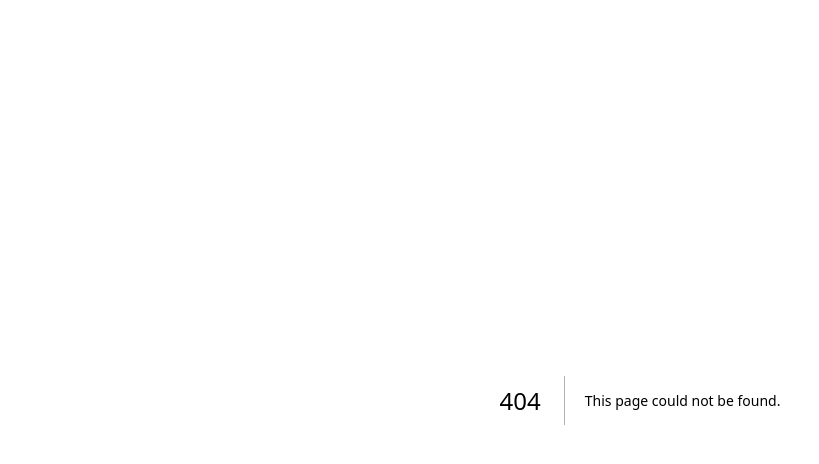
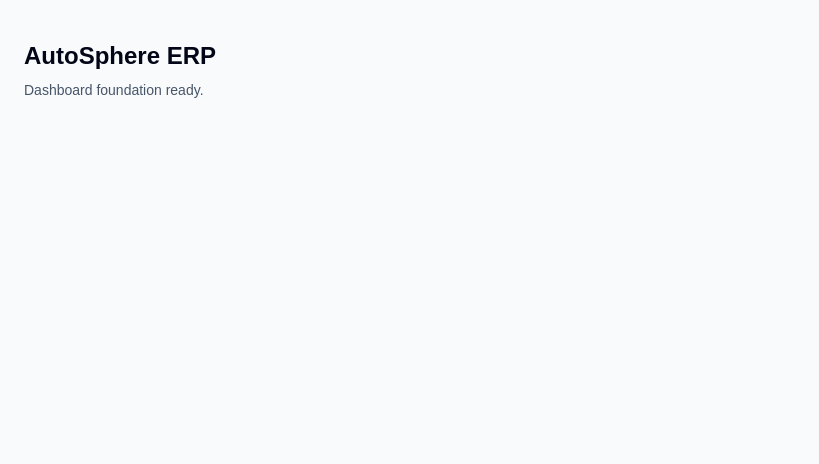
Before and after one commit to taherfarg/AutoExport-AI-ERP, a Next.js app: page /dashboard in a window 1280 px wide. Before the commit this address had no page. Shown: the top 464 px of the page, without its empty margins (0-819 px from the left). Built offline with nearby package versions, Linux system fonts and the light colour scheme.

Commit message:
chore: harden initial app foundation

```diff
--- /dev/null
+++ b/app/dashboard/page.tsx
@@ -0,0 +1,8 @@
+export default function DashboardPage() {
+  return (
+    <main className="min-h-screen px-6 py-10">
+      <h1 className="text-2xl font-semibold text-slate-950">AutoSphere ERP</h1>
+      <p className="mt-2 text-sm text-slate-600">Dashboard foundation ready.</p>
+    </main>
+  );
+}
--- a/package.json
+++ b/package.json
@@ -7,6 +7,9 @@
     "build": "next build",
     "start": "next start",
     "lint": "eslint app next.config.ts tailwind.config.ts postcss.config.mjs"
+  },
+  "overrides": {
+    "postcss": "^8.5.14"
   },
   "dependencies": {
     "@hookform/resolvers": "^5.2.2",
```
Also changed, not shown: 1 other file (tests, documents, lock files or other folders).
